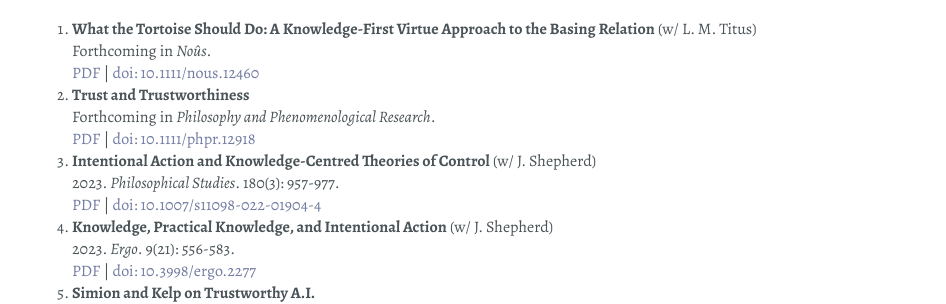
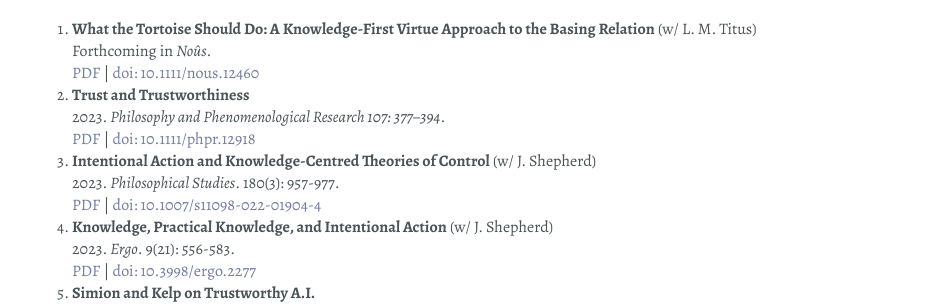
Before and after one commit to jadamcarter/jadamcarter.github.io, a Jekyll site: the page built from index.html, in a window 1280 px wide and 900 px high, scrolled down 1018 px. Shown: the part 154-458 px from the top of the window, without its empty margins (160-1106 px from the left). Built offline with Jekyll 4.4.1, drawn with Linux system fonts in a browser that asks for light colours; some web fonts are replaced.

Commit message:
ppr published

```diff
--- a/index.html
+++ b/index.html
@@ -69,7 +69,7 @@
 <a href="https://www.jadamcarter.com/_files/ugd/be9acb_855dfa6e455e47a7be11b238ec70accf.pdf">PDF</a> | <a href="https://onlinelibrary.wiley.com/doi/full/10.1111/nous.12460">doi: 10.1111/nous.12460</a></li>
 
 <li><strong>Trust and Trustworthiness</strong><br/>
-Forthcoming in <i>Philosophy and Phenomenological Research</i>.<br/>
+2023. <i>Philosophy and Phenomenological Research 107: 377–394</i>.<br/>
 <a href="https://onlinelibrary.wiley.com/doi/epdf/10.1111/phpr.12918">PDF</a> | <a href="https://doi.org/10.1111/phpr.12918">doi: 10.1111/phpr.12918</a></li>
 
 <li><strong>Intentional Action and Knowledge-Centred Theories of Control</strong> (w/ J. Shepherd)<br/>
```
